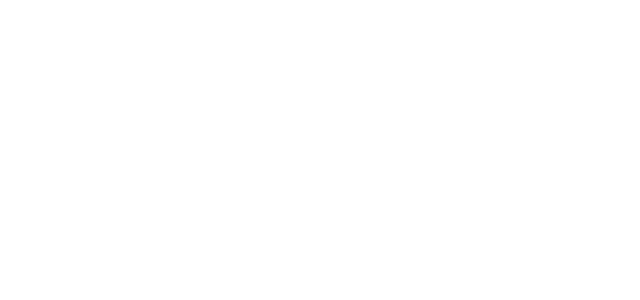
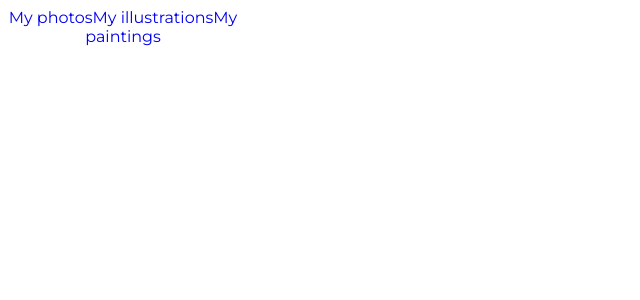
Before and after one commit to mistersouza/react-essentials, a React (Create React App) app in the folder my-app/: page / in a window 1280 px wide. Shown: the top 300 px of the page, without its empty margins (0-640 px from the left). Built offline with nearby package versions, Linux system fonts and the light colour scheme.

Commit message:
Write sidebar component

```diff
--- a/my-app/src/App.js
+++ b/my-app/src/App.js
@@ -1,9 +1,11 @@
 import css from './App.module.css';
+
+import Sidebar from './components/Sidebar';
 
 function App() {
   return (
     <div className={css.App}>
-      {/* Add your components here */}
+      <Sidebar />
     </div>
   );
 }
--- a/my-app/src/components/Sidebar.js
+++ b/my-app/src/components/Sidebar.js
@@ -0,0 +1,11 @@
+const Sidebar = () => {
+    return (
+        <div>
+            <a href='#!' className='sidebar'>My photos</a>
+            <a href='#!' className='Sidebar'>My illustrations</a>
+            <a href='#!' className='Sidebar'>My paintings</a>
+        </div>
+    )
+}
+
+export default Sidebar
```
Also changed, not shown: 1 other file (tests, documents, lock files or other folders).
